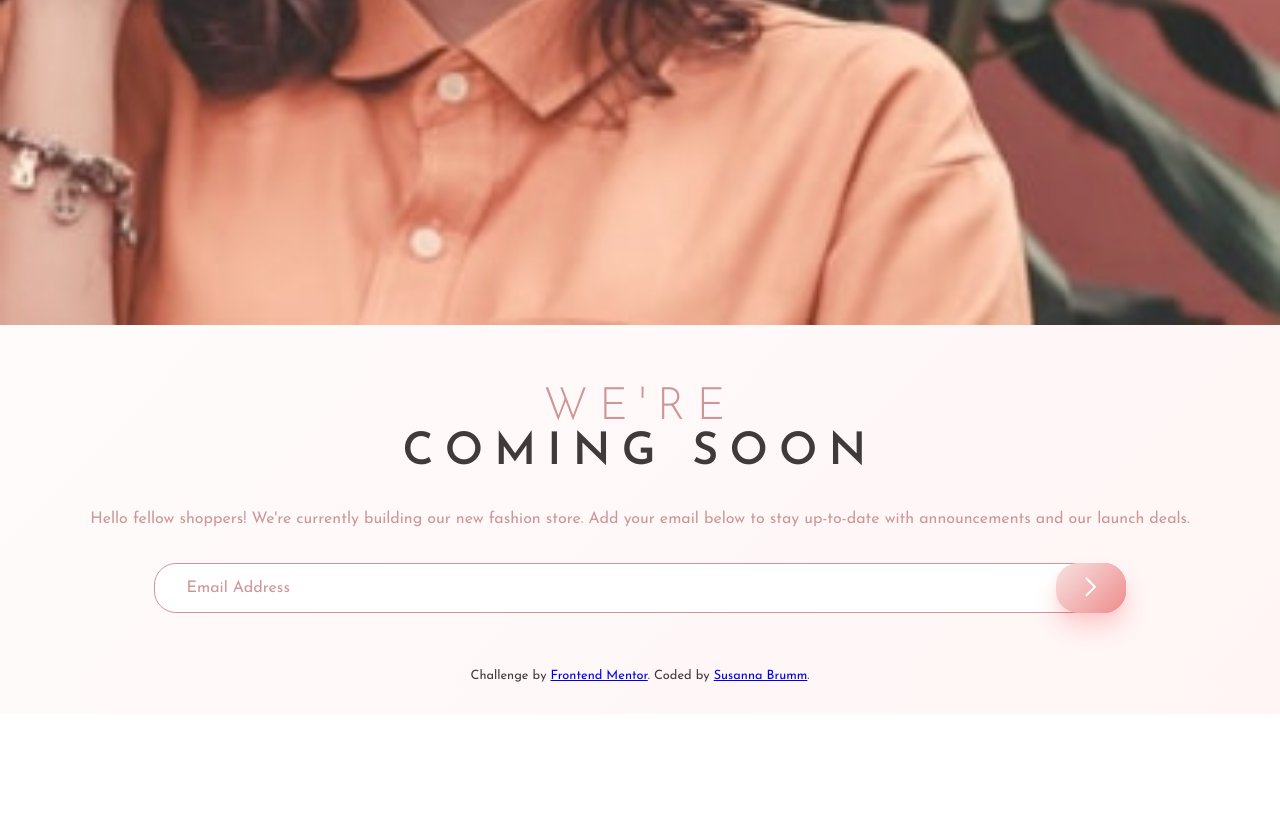
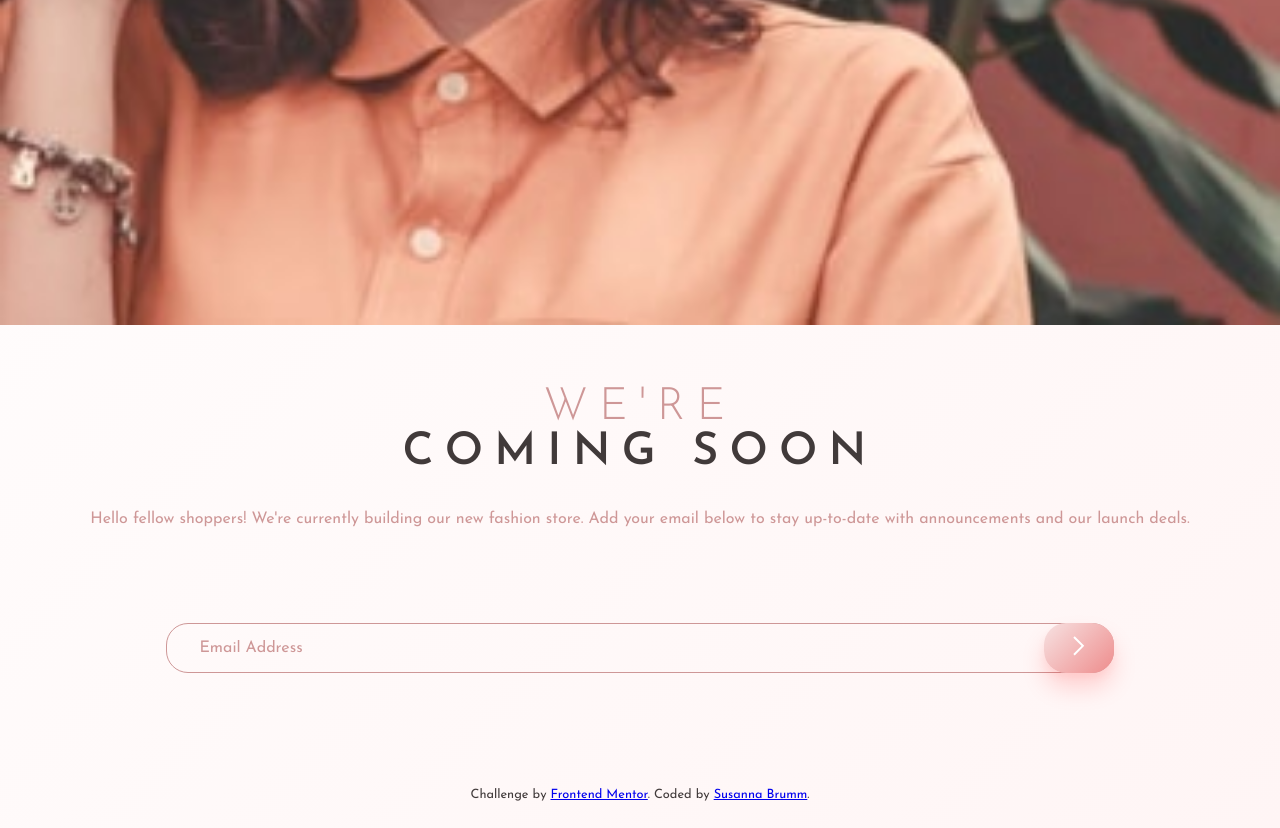
Before and after one commit to susi189/fm-coming-soon-page, a website: page index.html in a window 1280 px wide. Shown: the part 645-1473 px from the top of the page. Before the commit the page ends 1359 px from the top, so only its background shows below. Drawn offline with Linux system fonts and the light colour scheme.

Commit message:
Fixed issues with footer

```diff
--- a/index.html
+++ b/index.html
@@ -21,6 +21,7 @@
     <title>Frontend Mentor | Base Apparel coming soon page</title>
   </head>
   <body>
+    <div class="page">
       <section class="view mobile">
         <header class="header">
           <div class="header__logo">
@@ -61,5 +62,6 @@
           >.
         </p>
       </footer>
+    </div>
   </body>
 </html>
--- a/styles.scss
+++ b/styles.scss
@@ -16,7 +16,16 @@ $dg-red: hsl(0, 6%, 24%);
 html,
 body {
   font-family: $main-font;
+}
+
+.page {
+  position: relative;
+  min-height: 100vh;
   background: linear-gradient(135deg, hsl(0, 0%, 100%), hsl(0, 100%, 98%));
+}
+
+section {
+  padding-bottom: 2.5rem;
 }
 
 .mobile {
@@ -40,7 +49,7 @@ body {
   }
 
   &__description {
-    padding: 3.5rem 2rem;
+    padding: 3.5rem 3rem;
   }
 
   &__description > * {
@@ -69,7 +78,7 @@ body {
 
 .input-area {
   position: relative;
-  margin: 0 10%;
+  margin: 5% 10%;
 }
 
 input {
@@ -81,6 +90,7 @@ input {
   border: 1px solid $desat-red;
   border-radius: 22px;
   padding-left: 2rem;
+  background-color: inherit;
 }
 
 input:focus {
@@ -107,8 +117,14 @@ button {
   cursor: pointer;
 }
 
+footer {
+  position: absolute;
+  bottom: 0;
+  width: 100%;
+  height: 2.5rem;
+}
+
 .attribution {
-  margin-bottom: 2rem;
   font-size: 0.8rem;
   text-align: center;
   color: $dg-red;
```
Also changed, not shown: styles.css, 1 other file. Lines whose indentation alone changed are shown as unchanged.
